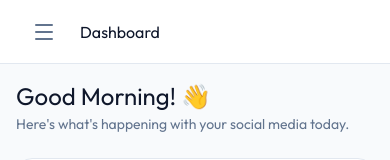
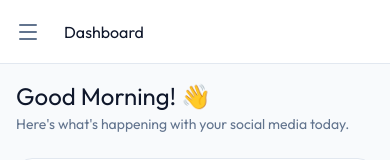
Before and after one commit to parvgothwal03/social-scheduler, a React (Vite) app in the folder client/: page /dashboard in a window 390 px wide. Shown: the top 160 px of the page. Built offline with nearby package versions, Linux system fonts and the light colour scheme.

Commit message:
Frontend Completed

```diff
--- a/client/src/components/Layout.tsx
+++ b/client/src/components/Layout.tsx
@@ -31,7 +31,7 @@ const Layout = () => {
                 <header className='h-16 bg-white border-b border-slate-200 flex items-center
                 px-4 md:px-8 gap-4'>
 
-                    <button className='md:hidden p-2 ml-2 text-slate-500' onClick={() => setIsMobileMenuOpen(true)}>
+                    <button className='md:hidden p-2 -ml-2 text-slate-500' onClick={() => setIsMobileMenuOpen(true)}>
                         <MenuIcon className='size-6'/>
                     </button>
                     <div>
```
